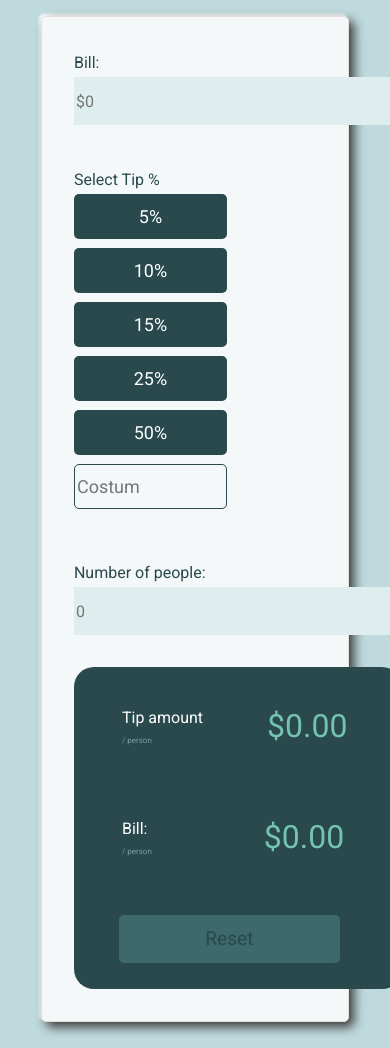
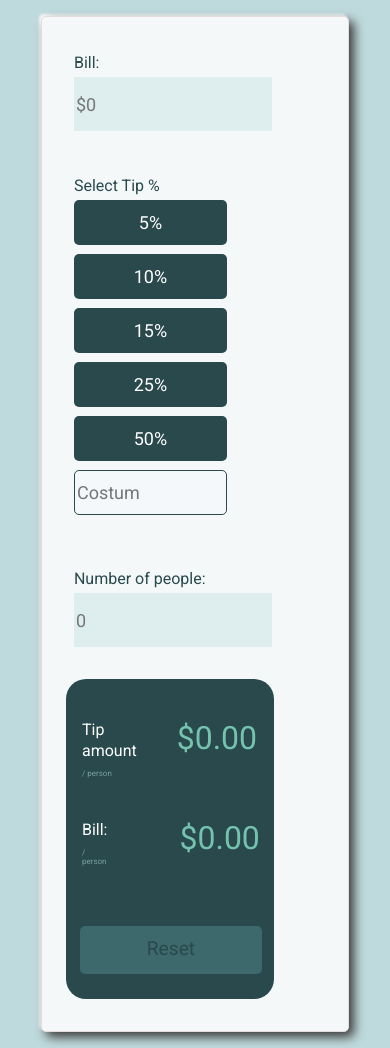
Before and after one commit to Danordua/Tip-Calculator, a plain HTML site: page index.html in a window 390 px wide. Drawn offline with nearby package versions, Linux system fonts and the light colour scheme.

Commit message:
Calc Layout Web Responisve

```diff
--- /dev/null
+++ b/app.js
@@ -0,0 +1,25 @@
+/*TASK TipCalculator*/
+
+//                                                          //AUTHOR: Daniel Orudna.
+//                                                          //DATE: September 13, 2021.
+
+    //==================================================================================================================
+        //--------------------------------------------------------------------------------------------------------------
+        /*CONSTANTS*/
+
+        const btnTip5 = document.getElementById(btn5);
+
+        //--------------------------------------------------------------------------------------------------------------
+        /*FUNCTIONS*/
+
+        console.log(btnTip5);
+
+        /*TASK */
+        //--------------------------------------------------------------------------------------------------------------
+        //- - - - - - - - - - - - - - - - - - - - - - - - - - - - - - - - - - - - - - - - - - - - - - - - - - - - - - -
+        //- - - - - - - - - - - - - - - - - - - - - - - - - - - - - - - - - - - - - - - - - - - - - - - - - - - - - - -
+        //--------------------------------------------------------------------------------------------------------------
+        /*END-TASK*/
+
+    //==================================================================================================================
+/*END-TASK*/
--- a/index.html
+++ b/index.html
@@ -23,7 +23,7 @@
             <div class="select-tip input">
                 <label for="tip-btns">Select Tip %</label> <br>
                 <div class="tip-buttons">
-                <input type="button" class="tip-btn" id="5%" value="5%">
+                <input type="button" class="tip-btn" id="btn5" value="5%">
                 <input type="button" class="tip-btn" id="10%" value="10%">
                 <input type="button" class="tip-btn" id="15%" value="15%">
                 </div>
@@ -61,5 +61,7 @@
         </div>
     </main>
 
+    <script type="module" defer src="app.js"></script>
+
 </body>
 </html>
--- a/main.css
+++ b/main.css
@@ -171,6 +171,12 @@ h3{
         padding: 0;
     }
 
+    .input-num{
+        width: 11em;
+        height: 3em;
+        font-size: 1.125rem;
+    }
+
     .tip-btn{
         height: 2.5em;
         width: 8.5em;
@@ -184,37 +190,37 @@ h3{
     }
 
     .info-section{
-        width: 20.5em;
-        margin-left: 2em;
+        width: 13em;
+        margin-left: 1.5em;
         margin-right: 2em;
         margin-bottom: 2em;
         padding: 1em;
     }
 
     .tip-amount{
-        margin: 1.5em 2em 0 2em;
+        margin: 1.5em 2em 0 0;
         display: flex;
     }
 
     .tip-text{
-        margin-right: 4em;
+        margin-right: 2.5em;
     }
 
     .bill-amount{
-        margin: 4em 2em 0 2em;
+        margin: 2em 2em 0 0em;
         display: flex;
     }
 
     .bill-text{
-        margin-right: 7em;
+        margin-right: 4.5em;
     }
 
     .reset{
         border-radius: 5px;
-        padding: .5em 4.5em;
+        padding: .5em 3.5em;
         margin-top: 2.65em;
         margin-bottom: .5em;
-        margin-left: 1.5em;
+        margin-left: -.125em;
         font-size: 1.2rem;;
     }
 }
```
